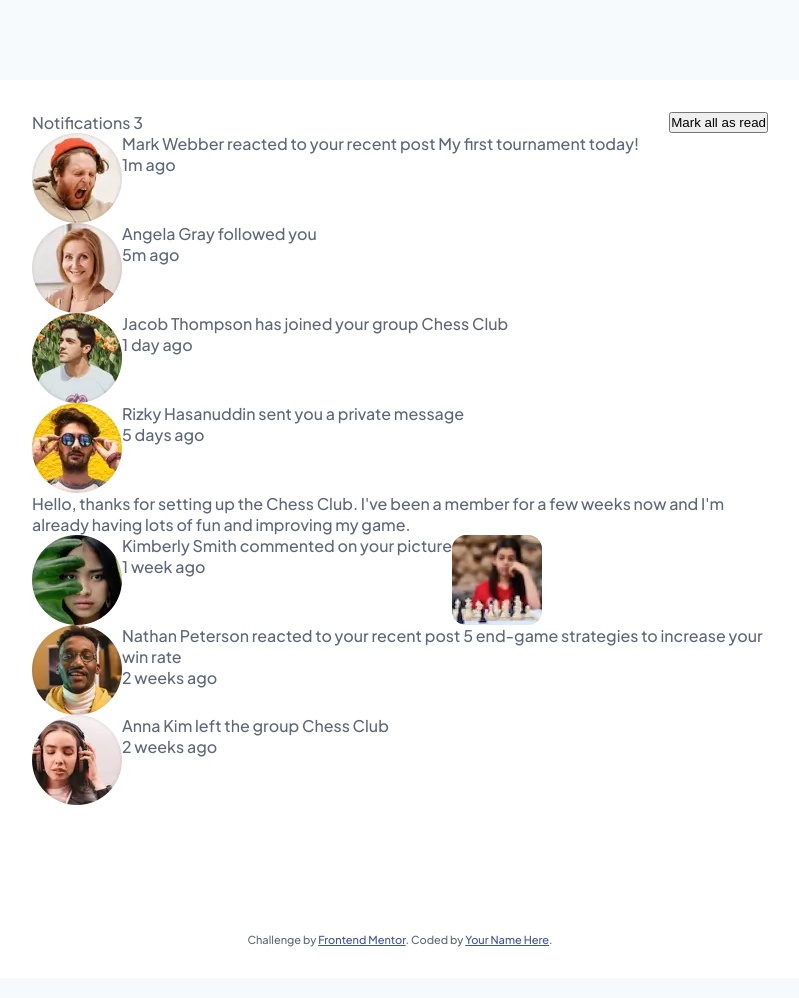
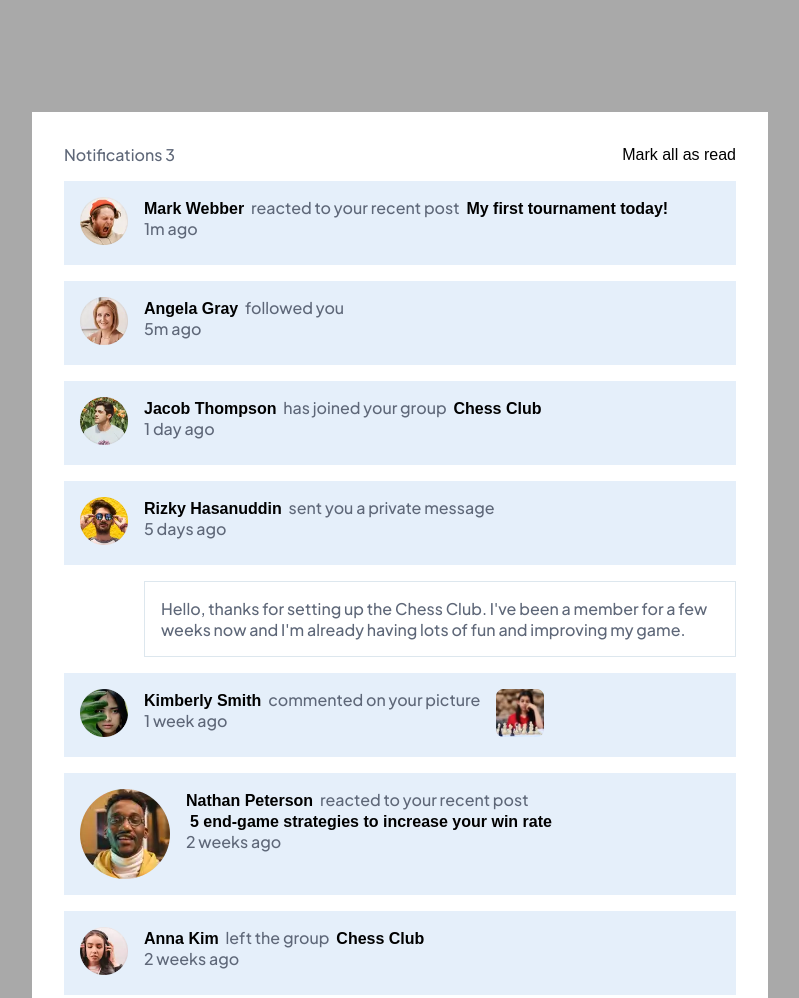
Before and after one commit to SebBudynski/notifications-page, a website: page index.html in a window 1280 px wide. Shown: the top 998 px of the page, without its empty margins (240-1039 px from the left). Drawn offline with Linux system fonts and the light colour scheme.

Commit message:
almost finished basic styles

```diff
--- a/index.html
+++ b/index.html
@@ -14,58 +14,91 @@
   </head>
   <body>
     <main>
+      <div class="container">
         <div class="top">
           <div>Notifications 3</div>
-        <button>Mark all as read</button>
+          <button class="mark-all">Mark all as read</button>
         </div>
         <div class="post">
-        <img src="assets/images/avatar-mark-webber.webp" alt="user avatar" />
+          <div class="user-avatar">
+            <img
+              src="assets/images/avatar-mark-webber.webp"
+              alt="user avatar"
+            />
+          </div>
           <div class="text">
             <p>
-            Mark Webber reacted to your recent post My first tournament today!
+              <button class="user">Mark Webber</button> reacted to your recent
+              post <button class="activity">My first tournament today!</button>
             </p>
             <p />
             <p>1m ago</p>
           </div>
         </div>
         <div class="post">
-        <img src="assets/images/avatar-angela-gray.webp" alt="user avatar" />
+          <div class="user-avatar">
+            <img
+              src="assets/images/avatar-angela-gray.webp"
+              alt="user avatar"
+            />
+          </div>
           <div class="text">
-          <p>Angela Gray followed you</p>
+            <p><button class="user">Angela Gray</button> followed you</p>
             <p>5m ago</p>
           </div>
         </div>
         <div class="post">
+          <div class="user-avatar">
             <img
               src="assets/images/avatar-jacob-thompson.webp"
               alt=" user avatar"
             />
+          </div>
           <div class="text">
-          <p>Jacob Thompson has joined your group Chess Club</p>
+            <p>
+              <button class="user">Jacob Thompson</button> has joined your
+              group <button class="activity">Chess Club</button>
+            </p>
             <p>1 day ago</p>
           </div>
         </div>
         <div class="post">
+          <div class="user-avatar">
             <img
               src="assets/images/avatar-rizky-hasanuddin.webp"
               alt="user avatar"
             />
+          </div>
           <div class="text">
-          <p>Rizky Hasanuddin sent you a private message</p>
+            <p>
+              <button class="user">Rizky Hasanuddin</button> sent you a
+              private message
+            </p>
             <p>5 days ago</p>
           </div>
         </div>
-      <div>
+        <div class="comment">
           Hello, thanks for setting up the Chess Club. I've been a member for a
-        few weeks now and I'm already having lots of fun and improving my game.
+          few weeks now and I'm already having lots of fun and improving my
+          game.
         </div>
         <div class="post">
-        <img src="assets/images/avatar-kimberly-smith.webp" alt="user avatar" />
+          <div class="user-avatar">
+            <img
+              src="assets/images/avatar-kimberly-smith.webp"
+              alt="user avatar"
+            />
+          </div>
           <div class="text">
-          <p>Kimberly Smith commented on your picture</p>
+            <p>
+              <button class="user">Kimberly Smith</button> commented on your
+              picture
+            </p>
             <p>1 week ago</p>
           </div>
+          <div class="user-avatar">
             <img src="assets/images/image-chess.webp" alt="chess image" />
+          </div>
         </div>
         <div class="post">
           <img
@@ -74,17 +107,22 @@
           />
           <div class="text">
             <p>
-            Nathan Peterson reacted to your recent post 5 end-game strategies to
-            increase your win rate
+              <button class="user">Nathan Peterson</button> reacted to your
+              recent post <button class="activity">5 end-game strategies to increase your win rate</button>
             </p>
             <p>2 weeks ago</p>
           </div>
         </div>
         <div class="post">
+          <div class="user-avatar">
             <img src="assets/images/avatar-anna-kim.webp" alt="user avatar" />
+          </div>
           <div class="text">
-          <p>Anna Kim left the group Chess Club</p>
+            <p>
+              <button class="user">Anna Kim</button> left the group <button class="activity">Chess Club</button>
+            </p>
             <p>2 weeks ago</p>
+          </div>
         </div>
       </div>
       <div class="attribution">
--- a/index.scss
+++ b/index.scss
@@ -20,29 +20,73 @@ body {
   min-height: 100vh;
   font-family: "Plus Jakarta Sans", sans-serif;
   color: $dark-grayish-blue;
-  background-color: $very-light-grayish-blue;
+  background-color: darkgrey;
   display: flex;
   justify-content: center;
 }
 
 main {
-    background-color: $white;
-  margin-top: 5rem;
+  margin: 5rem 0;
   padding: 2rem;
   max-width: 50rem;
 }
 
+.container {
+  background-color: $white;
+  padding: 2rem;
+}
 .top {
   display: flex;
   justify-content: space-between;
 }
 
-.post{
-    display: flex;
+.post,
+.comment {
+  display: flex;
+  padding: 1rem;
+  margin-top: 1rem;
+  background-color: $light-grayish-blue-1;
+}
+
+.post {
+  gap: 1rem;
+}
+
+button {
+  border: none;
+  background-color: inherit;
+  font-weight: 800;
+  font-size: 1rem;
+}
+
+.mark-all {
+  font-weight: 500;
+}
+
+.user {
+  margin-right: 4px;
+}
+
+.activity {
+  margin-left: 4px;
+}
+
+.user-avatar {
+  width: 3rem;
+}
+
+.user-avatar img {
+  width: 100%;
+}
+
+.comment {
+  border: solid 1px $light-grayish-blue-2;
+  background-color: inherit;
+  margin-left: 5rem;
 }
 
 .attribution {
-    margin-top: 8rem;
+  margin-top: 8rem;
   font-size: 11px;
   text-align: center;
   a {
```
Also changed, not shown: index.css, 1 other file. Lines whose indentation alone changed are shown as unchanged.
